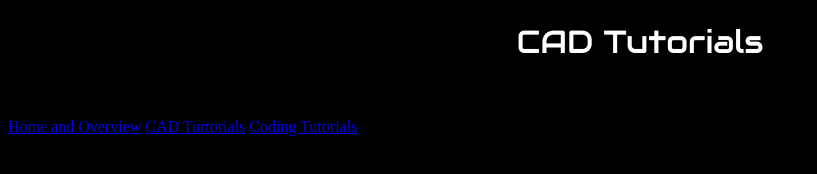
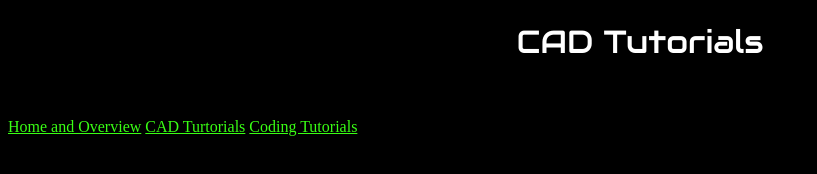
Before and after one commit to DaCrustyCoder/Introduction-for-FTC, a plain HTML site: page cad.html in a window 1280 px wide. Shown: the whole page, without its empty margins (0-817 px from the left). Drawn offline with Linux system fonts and the light colour scheme; a web font is replaced by a local one.

Commit message:
Update cad.html

```diff
--- a/cad.html
+++ b/cad.html
@@ -16,6 +16,14 @@
         font-weight: 400;
         font-style: normal;
         color: white;
+      }
+
+      a {
+        color: #39ff14;
+      }
+
+      a:hover {
+        font-size: 1.5rem;
       }
 
       body {
```
